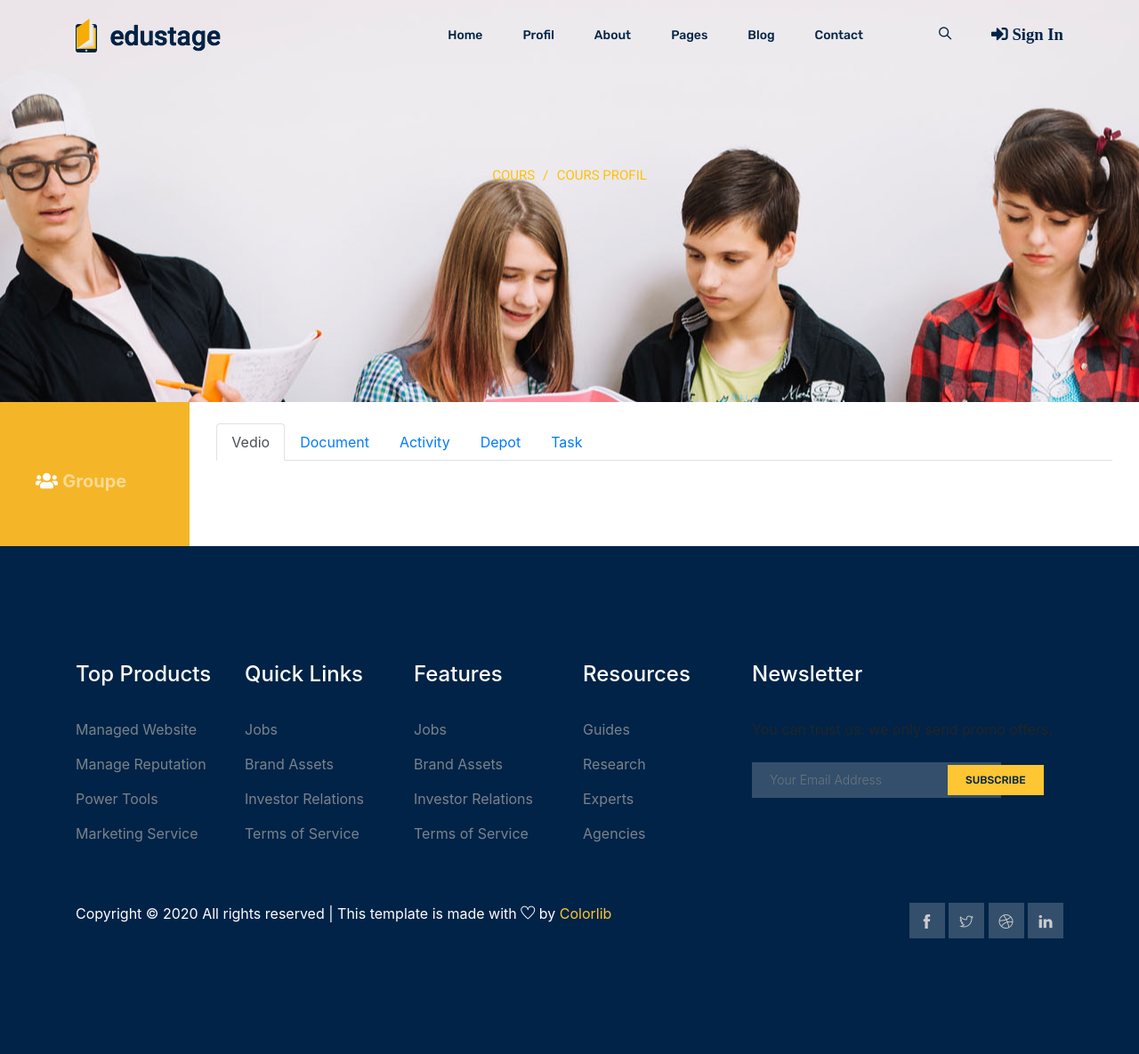
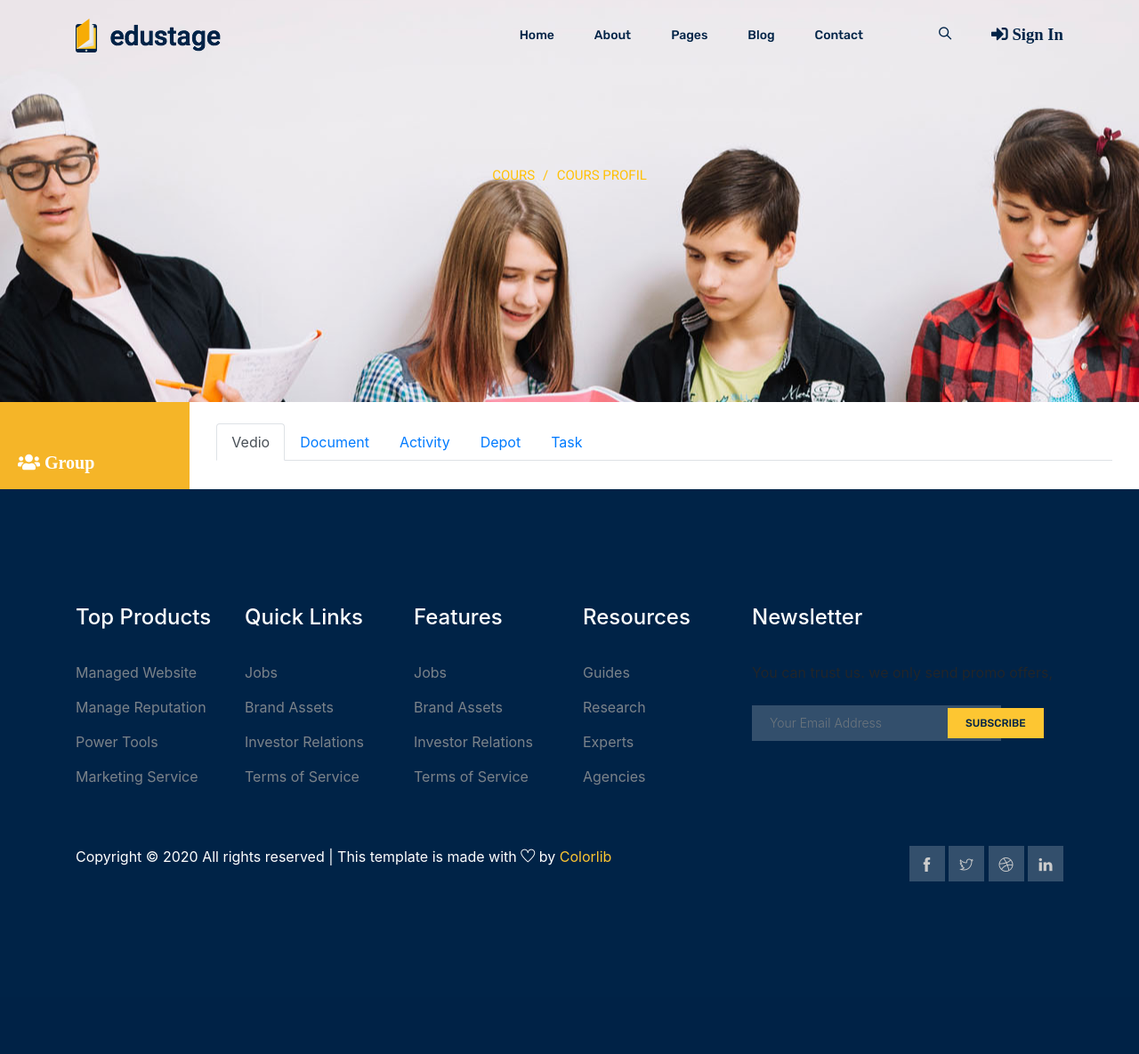
Before and after one commit to GLDRA2/Aniiiis, a Symfony app: template symfony/templates/groupe/show.html.twig in a window 1280 px wide. Shown: the whole page at 89% size. After the commit the page ends 991 px from the top, so only its background shows below. Run offline with Twig, Linux system fonts and the light colour scheme; the template is opened without the code that fills it, so the values that code supplies are empty; some libraries are stand-ins or nearby versions.

Commit message:
anis el 3agoun

```diff
--- /dev/null
+++ b/symfony/public/css/groupe1.css
@@ -0,0 +1,163 @@
+/* MENU-LEFT
+-------------------------- */
+/* layout */
+#left ul.nav {
+  margin-bottom: 2px;
+  font-size: 12px; /* to change font-size, please change instead .lbl */
+}
+#left ul.nav ul,
+#left ul.nav ul li {
+  list-style: none !important;
+  list-style-type: none !important;
+  margin-top: 1px;
+  margin-bottom: 1px;
+}
+#left ul.nav ul {
+  padding-left: 0;
+  width: auto;
+}
+#left ul.nav ul.children {
+  padding-left: 12px;
+  width: auto;
+}
+#left ul.nav ul.children li {
+  margin-left: 0px;
+}
+#left ul.nav li a:hover {
+  text-decoration: none;
+}
+
+#left ul.nav li a:hover .lbl {
+  color: #999 !important;
+}
+
+#left ul.nav li.current > a .lbl {
+  background-color: #999;
+  color: #fff !important;
+}
+
+/* parent item */
+#left ul.nav li.parent a {
+  padding: 0px;
+  color: #ccc;
+}
+#left ul.nav > li.parent > a {
+  border: solid 1px #999;
+  text-transform: uppercase;
+}
+#left ul.nav li.parent a:hover {
+  background-color: #fff;
+  -webkit-box-shadow: inset 0 3px 8px rgba(0, 0, 0, 0.125);
+  -moz-box-shadow: inset 0 3px 8px rgba(0, 0, 0, 0.125);
+  box-shadow: inset 0 3px 8px rgba(0, 0, 0, 0.125);
+}
+
+/* link tag (a)*/
+#left ul.nav li.parent ul li a {
+  color: #222;
+  border: none;
+  display: block;
+  padding-left: 5px;
+}
+
+#left ul.nav li.parent ul li a:hover {
+  background-color: #fff;
+  -webkit-box-shadow: none;
+  -moz-box-shadow: none;
+  box-shadow: none;
+}
+
+/* sign for parent item */
+#left ul.nav li .sign {
+  display: inline-block;
+  width: 14px;
+  padding: 5px 8px;
+  background-color: transparent;
+  color: #fff;
+}
+#left ul.nav li.parent > a > .sign {
+  margin-left: 0px;
+  background-color: #999;
+}
+
+/* label */
+#left ul.nav li .lbl {
+  padding: 5px 12px;
+  display: inline-block;
+}
+#left ul.nav li.current > a > .lbl {
+  color: #fff;
+}
+#left ul.nav li a .lbl {
+  font-size: 12px;
+}
+
+/* THEMATIQUE
+------------------------- */
+/* theme 1 */
+#left ul.nav > li.item-1.parent > a {
+  border: solid 1px #ff6307;
+}
+#left ul.nav > li.item-1.parent > a > .sign,
+#left ul.nav > li.item-1 li.parent > a > .sign {
+  margin-left: 0px;
+  background-color: #ff6307;
+}
+#left ul.nav > li.item-1 .lbl {
+  color: #ff6307;
+}
+#left ul.nav > li.item-1 li.current > a .lbl {
+  background-color: #ff6307;
+  color: #fff !important;
+}
+
+/* theme 2 */
+#left ul.nav > li.item-8.parent > a {
+  border: solid 1px #51c3eb;
+}
+#left ul.nav > li.item-8.parent > a > .sign,
+#left ul.nav > li.item-8 li.parent > a > .sign {
+  margin-left: 0px;
+  background-color: #51c3eb;
+}
+#left ul.nav > li.item-8 .lbl {
+  color: #51c3eb;
+}
+#left ul.nav > li.item-8 li.current > a .lbl {
+  background-color: #51c3eb;
+  color: #fff !important;
+}
+
+/* theme 3 */
+#left ul.nav > li.item-15.parent > a {
+  border: solid 1px #94cf00;
+}
+#left ul.nav > li.item-15.parent > a > .sign,
+#left ul.nav > li.item-15 li.parent > a > .sign {
+  margin-left: 0px;
+  background-color: #94cf00;
+}
+#left ul.nav > li.item-15 .lbl {
+  color: #94cf00;
+}
+#left ul.nav > li.item-15 li.current > a .lbl {
+  background-color: #94cf00;
+  color: #fff !important;
+}
+
+/* theme 4 */
+#left ul.nav > li.item-22.parent > a {
+  border: solid 1px #ef409c;
+}
+#left ul.nav > li.item-22.parent > a > .sign,
+#left ul.nav > li.item-22 li.parent > a > .sign {
+  margin-left: 0px;
+  background-color: #ef409c;
+}
+#left ul.nav > li.item-22 .lbl {
+  color: #ef409c;
+}
+#left ul.nav > li.item-22 li.current > a .lbl {
+  background-color: #ef409c;
+  color: #fff !important;
+}
--- a/symfony/templates/base.html.twig
+++ b/symfony/templates/base.html.twig
@@ -94,9 +94,11 @@
                 <li class="nav-item">
                   <a class="nav-link" href="{{ path('home') }}">Home</a>
                 </li>
+                {% if app.user %}
                  <li class="nav-item">
                   <a class="nav-link" href="{{ path('user_profile') }}">Profil</a>
                 </li>
+                {% endif %}
                 <li class="nav-item">
                   <a class="nav-link" href="{{ path('about') }}">About</a>
                 </li>
--- a/symfony/templates/groupe/_side_nav.html.twig
+++ b/symfony/templates/groupe/_side_nav.html.twig
@@ -1,3 +1,4 @@
+
 <div class="col-md-2 col-sm-4 sidebar1">
   <br />
   <br />
@@ -54,16 +55,29 @@
       </li>
     </ul>
     {% endif %}
-    <br />
-    <ul class="list">
-      <h5><i class="fas fa-users fa-x"></i> <strong>Groupe</strong></h5>
-      <div class="container">
-        {% for user in groupe.users %}
-        <span class="badge badge-pill badge-info">{{ user.username }}</span>
-        {% endfor %}
-      </div>
-    </ul>
-    <br />
-    <br />
+
+    <!--==========================================-======================================-->
+    <div id="left" >
+      <ul class="nav menu">
+          <li class="item-8 ">
+           <a><h5 class="lbl" style="font-size:20px; ">
+              <span data-toggle="collapse" href="#sub-item-8" class="sign fas fa-users " >&nbspGroup</h5>
+            </a>
+            {% for user in groupe.users %}
+            <ul class="children nav-child unstyled small " id="sub-item-8">
+              <li>
+                <a href="#">
+                  <span class="lbl" style="font-weight:bold; font-size:18px; color: white">{{ user.username }}</span>
+                </a>
+              </li>
+            </ul>
+            {% endfor %}
+          </li>
+          </ul>
+          </div>
+
+
+<!--==========================================-======================================-->
+
   </div>
 </div>
--- a/symfony/templates/groupe/show.html.twig
+++ b/symfony/templates/groupe/show.html.twig
@@ -1,6 +1,8 @@
 {% extends 'base.html.twig' %} {% block title %}Groupe{% endblock %} {% block
 body %} {% block stylesheets %}
 <link rel="stylesheet" href="{{ asset('css/cour_profil.css') }}" />
+<link rel="stylesheet" href="{{ asset('css/groupe1.css') }}" />
+
 {% endblock %}
 
 <!--================Home Banner Area =================-->
@@ -114,5 +116,7 @@ body %} {% block stylesheets %}
 
 <a href="{{ path('groupe_edit', { id: groupe.id }) }}">edit</a>
 
-{{ include("groupe/_delete_form.html.twig") }} #} {% endblock %} {% block
-JavaScript %} {% endblock %}
+{{ include("groupe/_delete_form.html.twig") }} #} {% endblock %}
+{% block JavaScript %}
+<script src="{{ asset('js/groupe1.js') }}"></script>
+{% endblock %}
```
Also changed, not shown: symfony/public/js/groupe1.js (added, +17 -0 lines), 1 other file.
